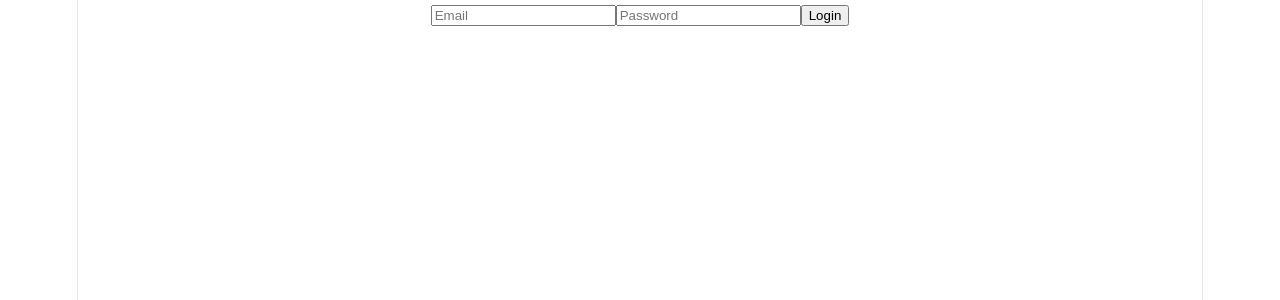
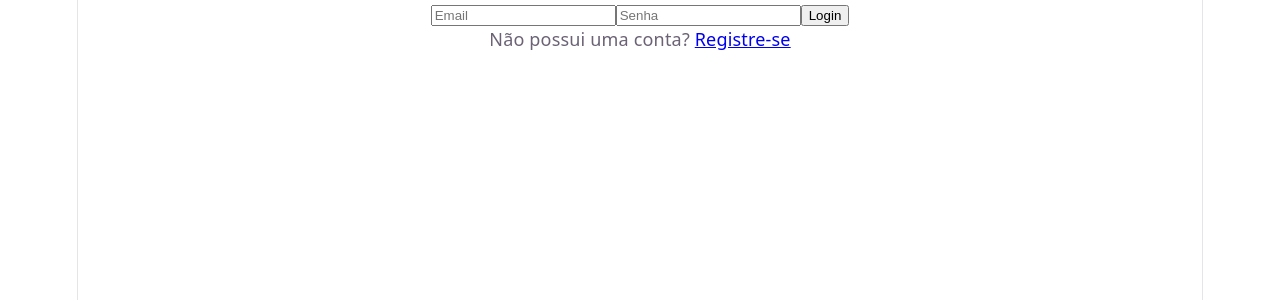
Before and after one commit to Neto13k/linkly, a React (Vite) app in the folder frontend/: page /login in a window 1280 px wide. Shown: the top 300 px of the page. Built offline with nearby package versions, Linux system fonts and the light colour scheme.

Commit message:
feat: adiciona navegacao entre login e cadastro

```diff
--- a/frontend/src/pages/Login.tsx
+++ b/frontend/src/pages/Login.tsx
@@ -1,6 +1,6 @@
 import { useState } from "react";
 import { login } from "../services/authService"
-import { useNavigate } from 'react-router';
+import { useNavigate, Link } from 'react-router';
 import { saveToken, saveUser } from "../services/sessionService";
 
 export default function Login() {
@@ -31,10 +31,11 @@ const handleSubmit = async (e: React.FormEvent<HTMLFormElement>) => {
 return (
     <form onSubmit={handleSubmit}>
         <input type="email" placeholder="Email" value={email} onChange={(e) => setEmail(e.target.value)} />
-        <input type="password" placeholder="Password" value={password} onChange={(e) => setPassword(e.target.value)} />
+        <input type="password" placeholder="Senha" value={password} onChange={(e) => setPassword(e.target.value)} />
         <button type="submit" disabled={loading}>Login</button>
-        {error && <p>{error}</p>
-        }
+        {error && <p>{error}</p>}
+
+        <p>Não possui uma conta? <Link to="/register">Registre-se</Link></p>
     </form>
 );
 }
--- a/frontend/src/pages/Register.tsx
+++ b/frontend/src/pages/Register.tsx
@@ -2,6 +2,7 @@ import { useState } from "react";
 import { useNavigate } from 'react-router';
 import { register } from "../services/authService"
 import { saveToken, saveUser } from "../services/sessionService";
+import { Link } from "react-router";
 
 export default function Register() {
   const [username, setUsername] = useState("");
@@ -38,5 +39,7 @@ return (
             {loading ? "Registering..." : "Register"}
         </button>
         {error && <p>{error}</p>}
+
+        <p>Já possui uma conta? <Link to="/login">Login</Link></p>
     </form>
 );}
```
